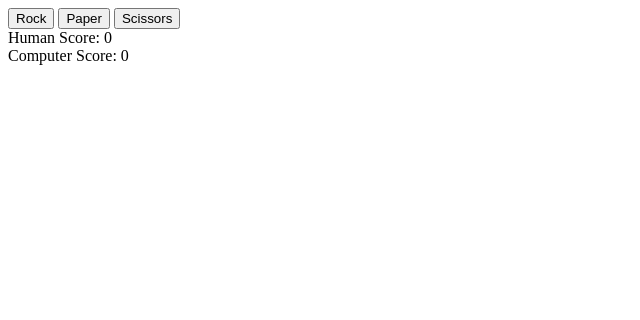
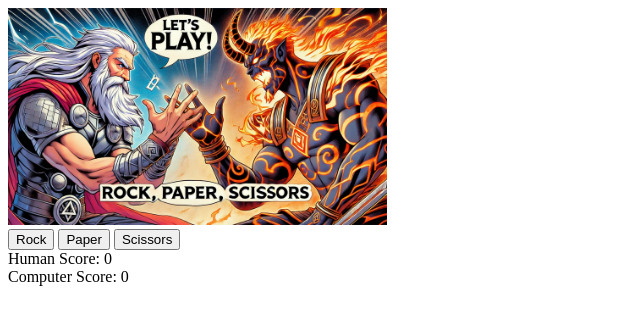
Before and after one commit to harithkhan/TOP-rock-paper-scissors, a plain HTML site: page index.html in a window 1280 px wide. Shown: the whole page, without its empty margins (0-640 px from the left). Drawn offline with Linux system fonts and the light colour scheme.

Commit message:
style: add image to indicate game being played

```diff
--- a/index.html
+++ b/index.html
@@ -6,19 +6,22 @@
     <meta name="viewport" content="width=device-width, initial-scale=1.0">
     <title>Rock, Paper, Scissort UI</title>
     <script src="javascript.js" defer></script>
-    <link rel="stylesheet" href="">
+    <link rel="stylesheet" href="style.css">
 </head>
 <body>
-    <div class="container">
+    <div class="pageContainer">
+        <img class="mainImage" src="img/main.jpg">
         <div class="buttons">
             <button class="rock">Rock</button>
             <button class="paper">Paper</button>
             <button class="scissors">Scissors</button>
             </div>
+        <div class="container">
             <div class="displayResult"></div>
             <div class="displayHumanScore"></div>
             <div class="displayComputerScore"></div>
             <div class="declareWinner"></div>
         </div>
+    </div>
 </body>
 </html>
--- /dev/null
+++ b/style.css
@@ -0,0 +1,4 @@
+.mainImage {
+    width: 30%;
+    height: auto;
+}
```
Also changed, not shown: img/main.jpg (added), img/paper.jpg (added), img/rock.jpg (added), img/scissors.jpg (added). Lines whose indentation alone changed are shown as unchanged.
